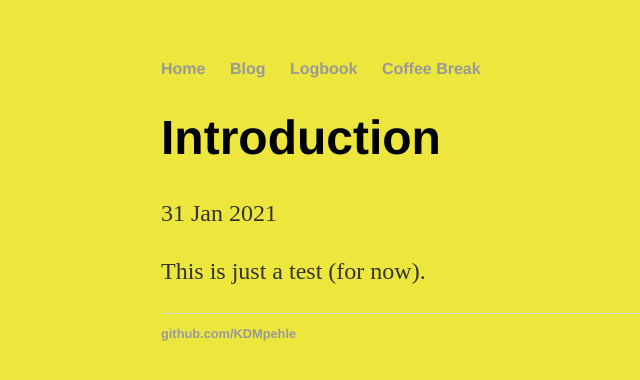
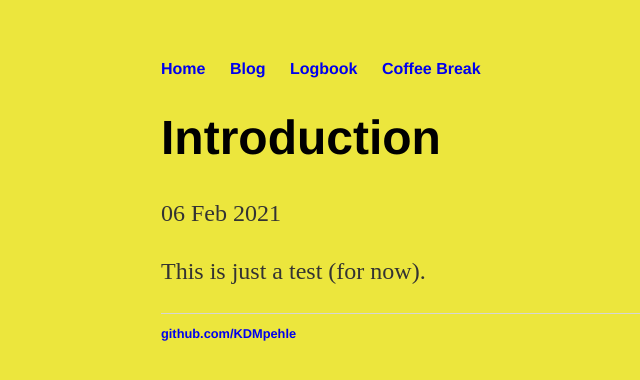
Before and after one commit to KDMpehle/KDMpehle.github.io, a Jekyll site: the page built from _posts/2021-02-06-Introduction.md, in a window 1280 px wide. Shown: the top 380 px of the page, without its empty margins (31-671 px from the left). Built offline with Jekyll 4.4.1, drawn with Linux system fonts in a browser that asks for light colours.

Commit message:
Intro post date changed, css altered

```diff
--- a/_posts/2021-01-31-Introduction.md
+++ b/_posts/2021-02-06-Introduction.md
@@ -1,7 +1,7 @@
 ---
 layout: post
 title: "Introduction"
-date: 2021-01-31
+date: 2021-02-06
 ---
 
 This is just a test (for now).
--- a/css/main.css
+++ b/css/main.css
@@ -11,11 +11,11 @@ nav ul, footer ul {
 }
 nav ul li, footer ul li {
 	display: inline;
+	font-family:'Helvetica', 'Arial', 'Sans-Serif';
 	margin-right: 20px;
 }
 a {
 	text-decoration: none;
-	color: #999;
 }
 a:hover {
 	text-decoration: underline;
```
